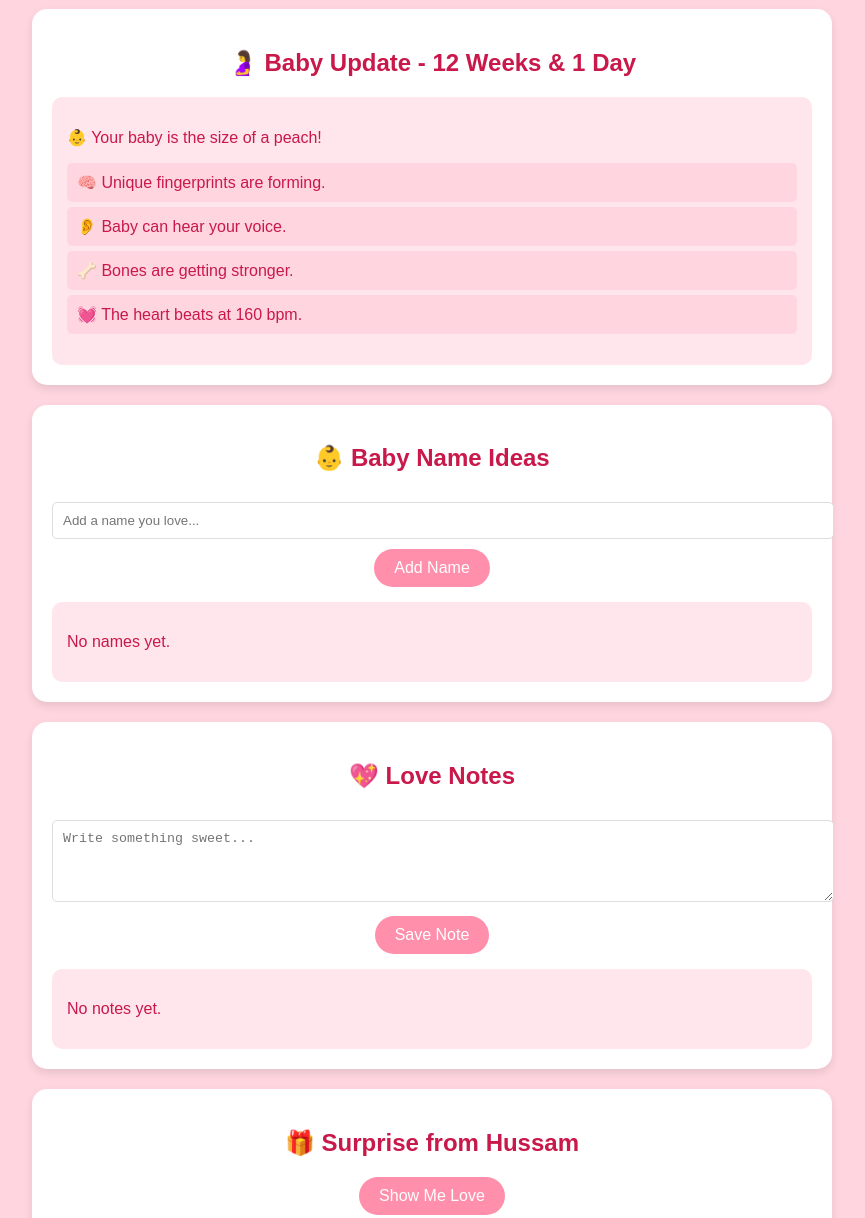
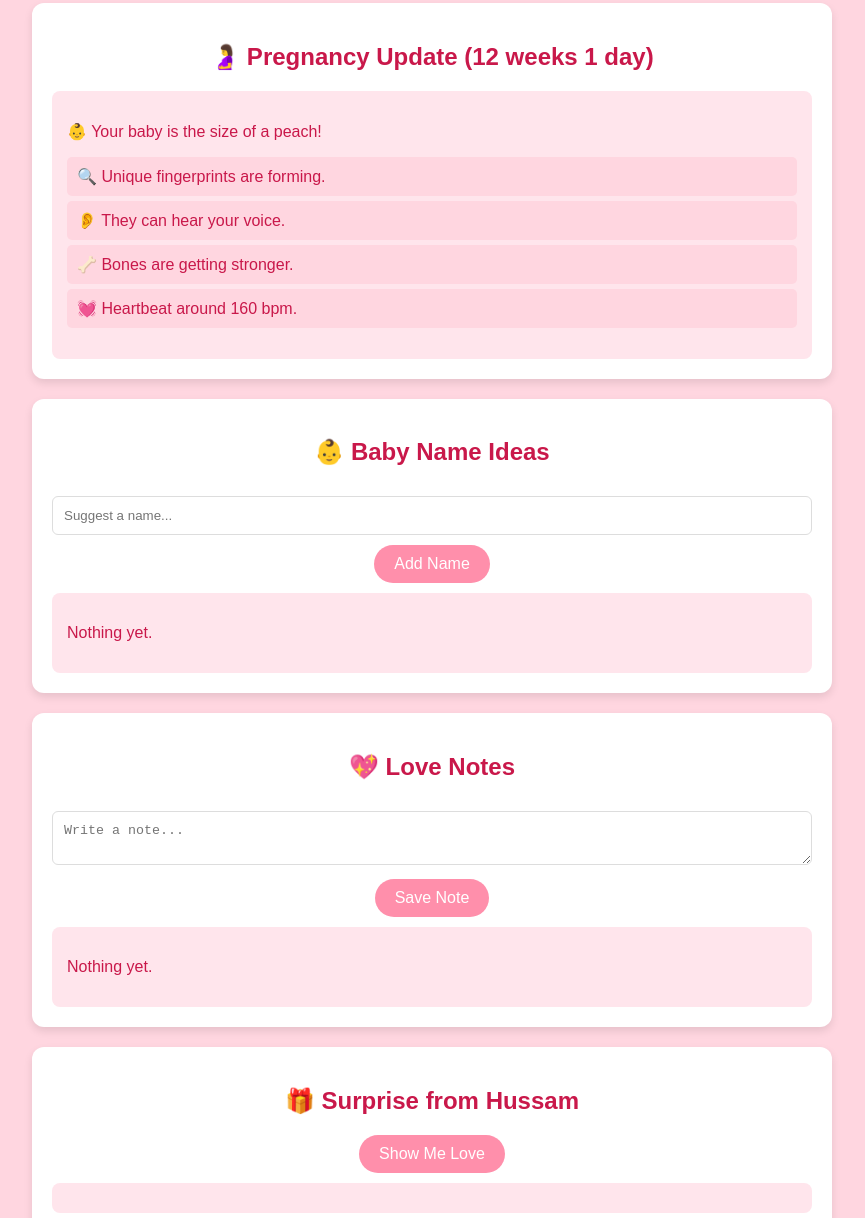
Before and after one commit to gamepump/angel, a plain HTML site: page index.html in a window 1280 px wide. Shown: the part 304-1522 px from the top of the page, without its empty margins (208-1073 px from the left). Drawn offline with nearby package versions, Linux system fonts and the light colour scheme.

Commit message:
Update index.html

```diff
--- a/index.html
+++ b/index.html
@@ -2,92 +2,91 @@
 <html lang="en">
 <head>
   <meta charset="UTF-8" />
-  <meta name="viewport" content="width=device-width, initial-scale=1.0"/>
+  <meta name="viewport" content="width=device-width, initial-scale=1.0" />
   <title>Angelina's Love Sanctuary 💗</title>
-  <link rel="manifest" href="/manifest.json">
-  <meta name="theme-color" content="#ff8fab"/>
+  <link rel="manifest" href="manifest.json" />
+  <meta name="theme-color" content="#ff8fab" />
   <style>
     body {
-      font-family: 'Arial', sans-serif;
+      font-family: Arial, sans-serif;
       background: #ffd6e0;
-      margin: 0;
-      padding: 20px;
       color: #333;
       max-width: 800px;
-      margin: auto;
+      margin: 0 auto;
+      padding: 20px;
     }
     h1, h2 {
+      color: #c9184a;
       text-align: center;
-      color: #c9184a;
     }
     section {
       background: #fff;
+      border-radius: 12px;
+      box-shadow: 0 4px 8px rgba(0,0,0,0.1);
       padding: 20px;
-      margin: 20px 0;
-      border-radius: 15px;
-      box-shadow: 0 4px 8px rgba(0, 0, 0, 0.1);
+      margin-bottom: 20px;
     }
-    .button-container {
+    .btns {
       display: flex;
       justify-content: center;
       gap: 10px;
       flex-wrap: wrap;
     }
     button {
+      background: #ff8fab;
+      border: none;
+      color: #fff;
       padding: 10px 20px;
-      border: none;
-      border-radius: 30px;
-      background: #ff8fab;
-      color: white;
+      border-radius: 25px;
       font-size: 16px;
       cursor: pointer;
       transition: 0.3s;
     }
     button:hover {
+      transform: scale(1.05);
       opacity: 0.9;
-      transform: scale(1.05);
     }
-    textarea, input {
+    input, textarea {
       width: 100%;
-      padding: 10px;
+      padding: 11px;
+      border-radius: 6px;
+      border: 1px solid #ddd;
       margin: 10px 0;
-      border: 1px solid #ddd;
-      border-radius: 5px;
+      box-sizing: border-box;
     }
-    #output, #note-list, #baby-names-list, #mood-response, #pregnancy-facts {
+    #mood-response,
+    #pregnancy-facts,
+    #output,
+    #baby-names-list,
+    #note-list {
       background: #ffe5ec;
-      margin-top: 15px;
       padding: 15px;
-      border-radius: 10px;
+      border-radius: 8px;
       color: #c9184a;
+      margin-top: 10px;
     }
     ul {
       list-style: none;
       padding: 0;
     }
-    ul li {
+    li {
+      background: #ffd6e0;
       padding: 10px;
-      background: #ffd6e0;
-      margin: 5px 0;
-      border-radius: 5px;
+      margin-bottom: 5px;
       display: flex;
       justify-content: space-between;
-      align-items: center;
+      border-radius: 5px;
     }
-    ul li button {
-      background: #c9184a;
-      font-size: 12px;
-      padding: 4px 8px;
-    }
+    li button { font-size:12px; background:#c9184a; }
   </style>
 </head>
 <body>
-  <h1>💌 For My Angelina 💌</h1>
+  <h1>Angelina’s Love Sanctuary</h1>
 
-  <!-- Mood Tracker -->
+  <!-- Mood -->
   <section>
-    <h2>🧘‍♀️ How Are You Feeling Today?</h2>
-    <div class="button-container">
+    <h2>🧘 How are you feeling today?</h2>
+    <div class="btns">
       <button onclick="logMood('happy')">😊 Happy</button>
       <button onclick="logMood('relaxed')">🌿 Relaxed</button>
       <button onclick="logMood('tired')">😩 Tired</button>
@@ -96,176 +95,114 @@
     <div id="mood-response"></div>
   </section>
 
-  <!-- Pregnancy Timeline -->
+  <!-- Pregnancy -->
   <section>
-    <h2>🤰 Baby Update - 12 Weeks & 1 Day</h2>
+    <h2>🤰 Pregnancy Update (12 weeks 1 day)</h2>
     <div id="pregnancy-facts">
       <p>👶 Your baby is the size of a peach!</p>
       <ul>
-        <li>🧠 Unique fingerprints are forming.</li>
-        <li>👂 Baby can hear your voice.</li>
+        <li>🔍 Unique fingerprints are forming.</li>
+        <li>👂 They can hear your voice.</li>
         <li>🦴 Bones are getting stronger.</li>
-        <li>💓 The heart beats at 160 bpm.</li>
+        <li>💓 Heartbeat around 160 bpm.</li>
       </ul>
     </div>
   </section>
 
-  <!-- Baby Name Ideas -->
+  <!-- Baby Names -->
   <section>
     <h2>👶 Baby Name Ideas</h2>
-    <input type="text" id="name-input" placeholder="Add a name you love...">
-    <div class="button-container">
-      <button onclick="addBabyName()">Add Name</button>
-    </div>
+    <input type="text" id="name-input" placeholder="Suggest a name..."/>
+    <div class="btns"><button onclick="addBabyName()">Add Name</button></div>
     <div id="baby-names-list"></div>
   </section>
 
   <!-- Love Notes -->
   <section>
     <h2>💖 Love Notes</h2>
-    <textarea id="note-input" placeholder="Write something sweet..." rows="4"></textarea>
-    <div class="button-container">
-      <button onclick="saveNote()">Save Note</button>
-    </div>
+    <textarea id="note-input" placeholder="Write a note..."></textarea>
+    <div class="btns"><button onclick="saveNote()">Save Note</button></div>
     <div id="note-list"></div>
   </section>
 
   <!-- Surprise Message -->
   <section>
     <h2>🎁 Surprise from Hussam</h2>
-    <div class="button-container">
-      <button onclick="showMessage()">Show Me Love</button>
-    </div>
+    <div class="btns"><button onclick="showMessage()">Show Me Love</button></div>
     <div id="output"></div>
   </section>
 
   <script src="https://cdn.jsdelivr.net/npm/canvas-confetti@1.5.1/dist/confetti.browser.min.js"></script>
   <script>
-    // Mood Tracker
-    const moodMessages = {
-      happy: [
-        "That smile lights up everything! 🌞",
-        "Seeing you happy makes my heart melt 💓",
-        "You're glowing today, angel!"
-      ],
-      relaxed: [
-        "Breathe in peace, breathe out stress 🧘",
-        "You deserve every calm moment.",
-        "Let the world slow down around you 🌸"
-      ],
-      tired: [
-        "You’re growing a tiny human — rest, my love 💤",
-        "You’ve done enough today, let me take care of you.",
-        "I wish I could hug you now. You’re amazing!"
-      ],
-      sleepy: [
-        "Dream sweet dreams about baby and us 🛌",
-        "Close your eyes and let me watch over you.",
-        "Theodore is sleepy too 😴"
-      ]
+    const moodMsgs = {
+      happy: ["That smile lights up everything! 😊","Seeing you happy warms my heart 💓","Your joy is contagious!"],
+      relaxed: ["Take this calm moment to breathe deeply 🌿","You deserve peace — let me handle it all.","Enjoy the serenity, my love."],
+      tired: ["Growing our baby is hard work — rest now 💤","Let me pamper you today.","You’re incredible; take a break 🤗"],
+      sleepy: ["Drift into beautiful dreams 😴","May your sleep bring calm and warmth.","Sweet dreams, my darling."]
     };
 
     function logMood(mood) {
-      const messages = moodMessages[mood];
-      const msg = messages[Math.floor(Math.random() * messages.length)];
-      document.getElementById('mood-response').textContent = msg;
+      const arr = moodMsgs[mood];
+      document.getElementById('mood-response').textContent = arr[Math.floor(Math.random() * arr.length)];
     }
 
-    // Surprise Message
-    const messages = [
-      "I whispered your name in my prayers today.",
+    const surpriseMsgs = [
+      "I whispered your name in my prayers.",
       "Ya xate ti, only little.",
-      "You're the strongest woman I know—carrying our child like a warrior.",
-      "Remember when we slow-danced in UAE? Let's do that tonight.",
+      "You carry our child like a warrior.",
+      "Let's slow-dance tonight 💃",
       "I'd choose you in every lifetime.",
       "Your laugh is my favorite melody.",
-      "You're already the perfect mother to our baby.",
-      "I fell in love with you all over again every day.",
-      "Theodore misses you.... me too!!",
-      "Even on your worst days, you're still my dream come true."
+      "You're already the perfect mother.",
+      "I fall in love with you over and over.",
+      "Theodore misses you... me too!",
+      "Even on your worst days, you’re still my dream."
     ];
-
     function showMessage() {
-      const msg = messages[Math.floor(Math.random() * messages.length)];
-      document.getElementById('output').textContent = msg;
+      document.getElementById('output').textContent = surpriseMsgs[Math.floor(Math.random() * surpriseMsgs.length)];
       confetti({ particleCount: 100, spread: 70 });
     }
 
-    // Love Notes
-    function saveNote() {
-      const text = document.getElementById('note-input').value.trim();
-      if (!text) return;
-      const notes = JSON.parse(localStorage.getItem('angelinaNotes') || '[]');
-      notes.push({ text, date: new Date().toLocaleDateString() });
-      localStorage.setItem('angelinaNotes', JSON.stringify(notes));
-      document.getElementById('note-input').value = '';
-      renderNotes();
+    function renderList(key, containerId, renderFn) {
+      const list = JSON.parse(localStorage.getItem(key) || '[]');
+      const div = document.getElementById(containerId);
+      if (!list.length) { div.innerHTML = "<p>Nothing yet.</p>"; return; }
+      div.innerHTML = '<ul>' + list.map((item, i) => renderFn(item, i)).join('') + '</ul>';
     }
 
-    function renderNotes() {
-      const notes = JSON.parse(localStorage.getItem('angelinaNotes') || '[]');
-      const list = document.getElementById('note-list');
-      if (!notes.length) {
-        list.innerHTML = "<p>No notes yet.</p>";
-        return;
-      }
-      let html = "<ul>";
-      notes.forEach((note, idx) => {
-        html += `<li><span><strong>${note.date}:</strong> ${note.text}</span> <button onclick="deleteNote(${idx})">Delete</button></li>`;
-      });
-      html += "</ul>";
-      list.innerHTML = html;
+    function addBabyName() {
+      const input = document.getElementById('name-input');
+      const v = input.value.trim(); if (!v) return;
+      const arr = JSON.parse(localStorage.getItem('babyNames')||'[]');
+      arr.push(v); localStorage.setItem('babyNames', JSON.stringify(arr));
+      input.value=''; renderList('babyNames','baby-names-list',(n,i)=>`<li>${n}<button onclick="delItem('babyNames','baby-names-list',${i})">Delete</button></li>`);
     }
 
-    function deleteNote(index) {
-      const notes = JSON.parse(localStorage.getItem('angelinaNotes') || '[]');
-      notes.splice(index, 1);
-      localStorage.setItem('angelinaNotes', JSON.stringify(notes));
-      renderNotes();
+    function saveNote() {
+      const input = document.getElementById('note-input');
+      const v = input.value.trim(); if(!v)return;
+      const arr = JSON.parse(localStorage.getItem('angelinaNotes')||'[]');
+      arr.push({text:v,date:new Date().toLocaleDateString()});
+      localStorage.setItem('angelinaNotes', JSON.stringify(arr));
+      input.value=''; renderList('angelinaNotes','note-list',(n,i)=>`<li><strong>${n.date}:</strong> ${n.text}<button onclick="delItem('angelinaNotes','note-list',${i})">Delete</button></li>`);
     }
 
-    // Baby Names
-    function addBabyName() {
-      const name = document.getElementById('name-input').value.trim();
-      if (!name) return;
-      const names = JSON.parse(localStorage.getItem('babyNames') || '[]');
-      names.push(name);
-      localStorage.setItem('babyNames', JSON.stringify(names));
-      document.getElementById('name-input').value = '';
-      renderNames();
+    function delItem(key, containerId, index) {
+      const arr = JSON.parse(localStorage.getItem(key)||'[]');
+      arr.splice(index,1);
+      localStorage.setItem(key, JSON.stringify(arr));
+      renderList(key,containerId, key==='angelinaNotes'
+        ? (n,i)=>`<li><strong>${n.date}:</strong> ${n.text}<button onclick="delItem('${key}','${containerId}',${i})">Delete</button></li>`
+        : (n,i)=>`<li>${n}<button onclick="delItem('${key}','${containerId}',${i})">Delete</button></li>`
+      );
     }
 
-    function renderNames() {
-      const names = JSON.parse(localStorage.getItem('babyNames') || '[]');
-      const list = document.getElementById('baby-names-list');
-      if (!names.length) {
-        list.innerHTML = "<p>No names yet.</p>";
-        return;
+    window.onload = () => {
+      renderList('babyNames','baby-names-list',(n,i)=>`<li>${n}<button onclick="delItem('babyNames','baby-names-list',${i})">Delete</button></li>`);
+      renderList('angelinaNotes','note-list',(n,i)=>`<li><strong>${n.date}:</strong> ${n.text}<button onclick="delItem('angelinaNotes','note-list',${i})">Delete</button></li>`);
+      if('serviceWorker' in navigator) {
+        navigator.serviceWorker.register('sw.js').catch(console.error);
       }
-      let html = "<ul>";
-      names.forEach((name, idx) => {
-        html += `<li>${name} <button onclick="deleteBabyName(${idx})">Delete</button></li>`;
-      });
-      html += "</ul>";
-      list.innerHTML = html;
-    }
-
-    function deleteBabyName(index) {
-      const names = JSON.parse(localStorage.getItem('babyNames') || '[]');
-      names.splice(index, 1);
-      localStorage.setItem('babyNames', JSON.stringify(names));
-      renderNames();
-    }
-
-    // Initial Load
-    window.onload = () => {
-      renderNotes();
-      renderNames();
-    };
-
-    if ('serviceWorker' in navigator) {
-      navigator.serviceWorker.register('/sw.js')
-        .then(() => console.log('Service Worker Registered'));
     }
   </script>
 </body>
```
